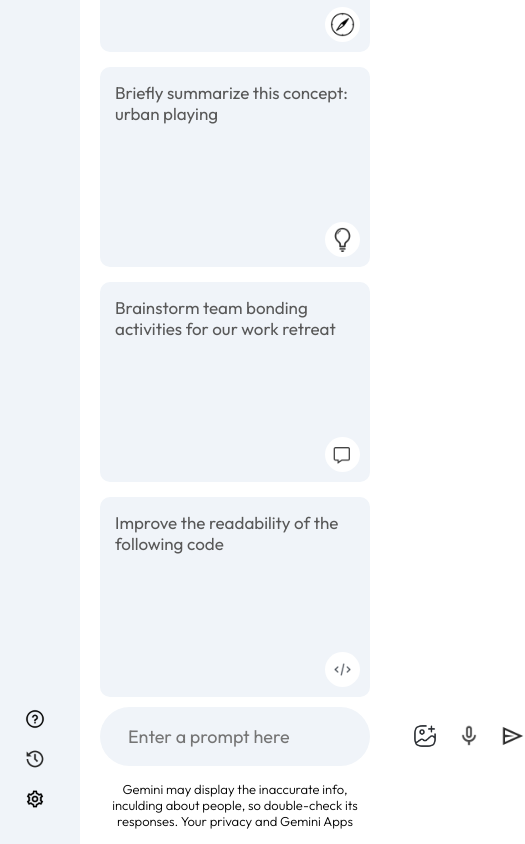
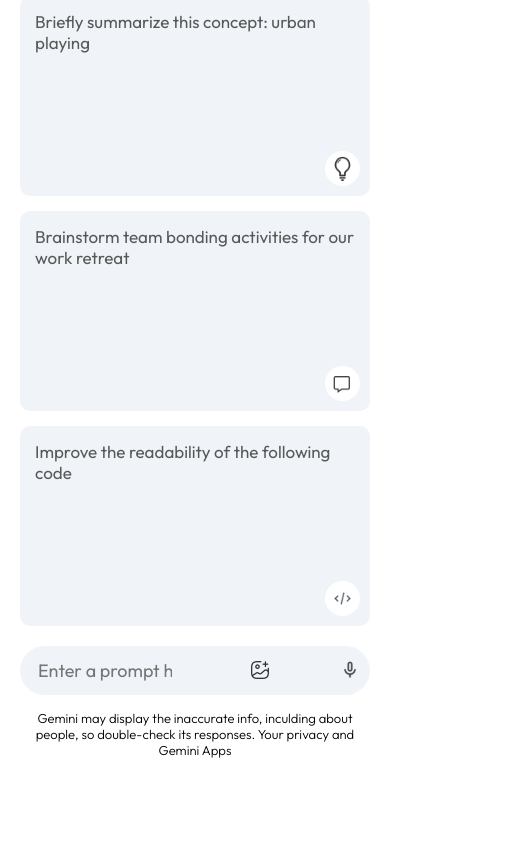
Before and after one commit to Hamid-Naveed-Choudhary/Gemini-clone, a React (Vite) app: page / in a window 390 px wide. Shown: the part 743-1587 px from the top of the page, 525 px wide, since content can reach past the window. After the commit the page ends 1516 px from the top, so only its background shows below. Built offline with nearby package versions, Linux system fonts and the light colour scheme.

Commit message:
Make the app responsive

```diff
--- a/src/components/Main/Main.css
+++ b/src/components/Main/Main.css
@@ -179,3 +179,22 @@
     font-weight: 300;
     line-height: 1.8;
 }
+
+@media (max-width:600px) {
+    .main-bottom input {
+        flex: none;
+        width: 150px;
+    }
+
+    .main-bottom img {
+        width: 20px;
+    }
+
+    .search-box {
+        padding: 5px 10px;
+    }
+
+    .search-box div {
+        gap: 5px;
+    }
+}
--- a/src/components/Main/Main.jsx
+++ b/src/components/Main/Main.jsx
@@ -65,7 +65,7 @@
                         <input onChange={(e) => setInput(e.target.value)} value={input} type="text" placeholder='Enter a prompt here' />
                         <img src={assets.gallery_icon} alt="" />
                         <img src={assets.mic_icon} alt="" />
-                        <img onClick={() => onSent()} src={assets.send_icon} alt="" />
+                        {input ? <img onClick={() => onSent()} src={assets.send_icon} alt="" /> : null}
                     </div>
                     <p className="bottom-info">
                         Gemini may display the inaccurate info, inculding about people, so double-check its responses. Your privacy and Gemini Apps
--- a/src/components/Sidebar/Sidebar.css
+++ b/src/components/Sidebar/Sidebar.css
@@ -33,6 +33,7 @@
 .sidebar .recent {
     display: flex;
     flex-direction: column;
+    animation: fadeIn 1.5s;
 }
 
 .sidebar .recent-title {
@@ -64,3 +65,9 @@
     padding-right: 10px;
     cursor: pointer;
 }
+
+@media (max-width:600px) {
+    .sidebar{
+        display: none;
+    }
+}
--- a/src/index.css
+++ b/src/index.css
@@ -10,4 +10,15 @@
 #root {
   min-height: 100vh;
   display: flex;
+  animation: fadeIn 1.5s;
 }
+
+@keyframes fadeIn {
+  0% {
+    opacity: 0;
+  }
+
+  100% {
+    opacity: 1;
+  }
+}
```
